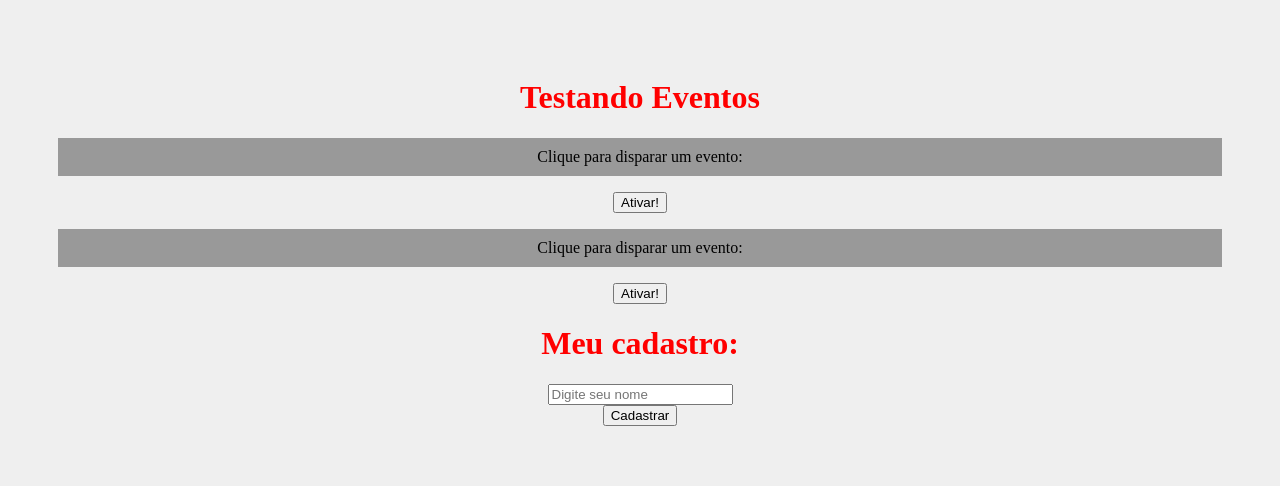
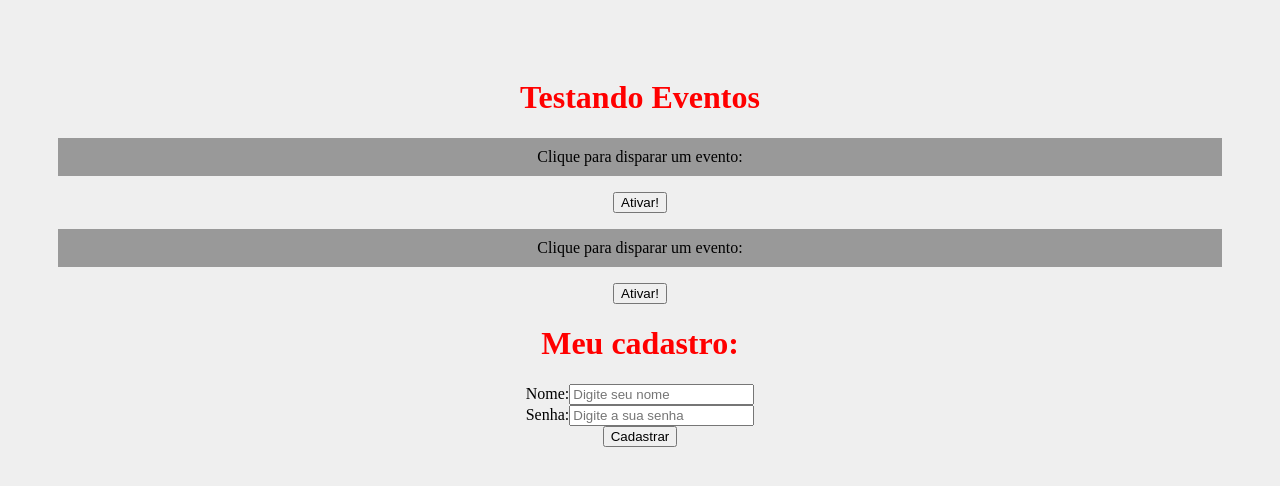
Before and after one commit to jordanaalvesc1/React-Course, a React (Create React App) app: page / in a window 1280 px wide. Shown: the top 486 px of the page. Built offline with nearby package versions, Linux system fonts and the light colour scheme.

Commit message:
UseState in practice

```diff
--- a/src/components/Form.js
+++ b/src/components/Form.js
@@ -1,15 +1,36 @@
+import{useState} from 'react'
+
 function Form () {
     function cadastrarUsuario(e){
         e.preventDefault()
-        console.log("Cadastrou o usuário!")
+        console.log(`Usuário ${name} foi cadastrado com a senha: ${password}`)
     }
+
+    const [name, setName] = useState()
+    const [password, setPassword] = useState()
 
     return(
         <div>
             <h1>Meu cadastro:</h1>
             <form onSubmit={cadastrarUsuario}>
                 <div>
-                    <input type= "text" placeholder= "Digite seu nome" />
+                    <label htmlFor= "name">Nome:</label>
+                    <input type= "text"
+                    id= "name"
+                    name= "name"
+                    placeholder= "Digite seu nome"
+                    onChange= {(e) => setName(e.target.value)}
+                    />
+                </div>
+                <div>
+                    <label htmlFor= "password">Senha:</label>
+                    <input
+                     type= "password"
+                     id="password"
+                     name= "password"
+                     placeholder= "Digite a sua senha"
+                     onChange= {(e) => setName(e.target.value)}
+                    />
                 </div>
                 <div>
                     <input type= "submit" value= "Cadastrar"/>
```
